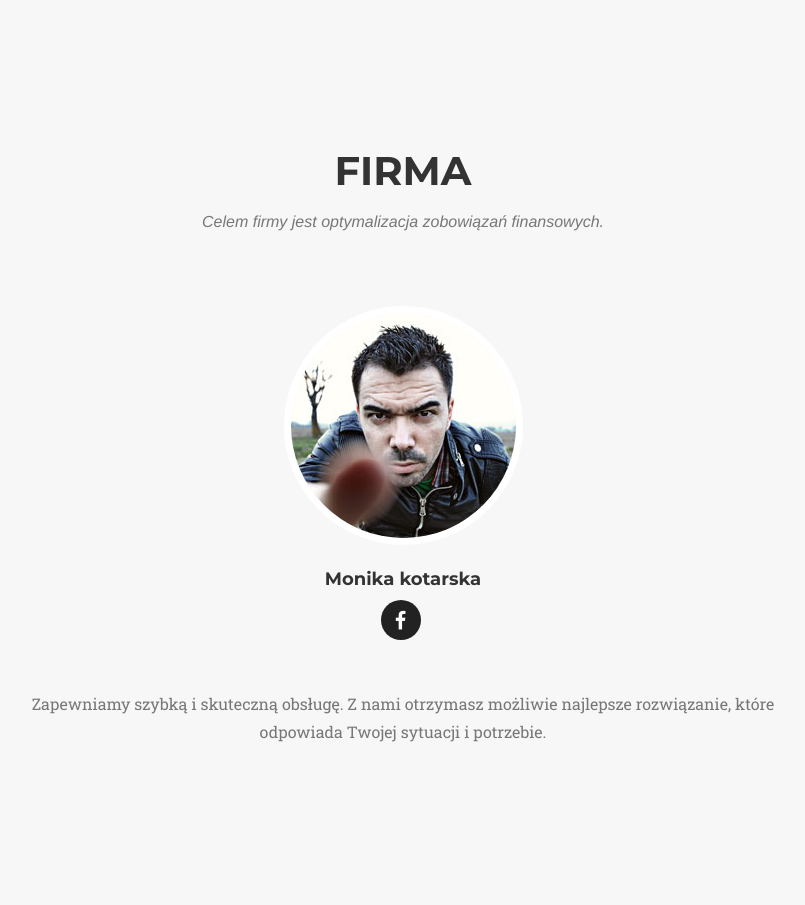
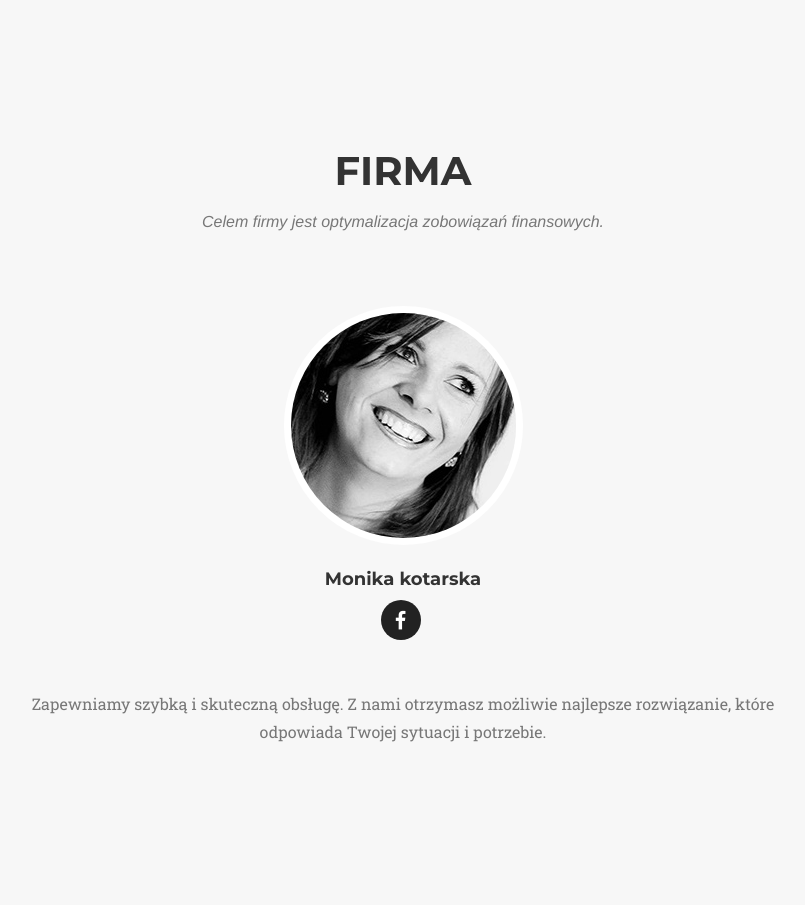
Before and after one commit to m4rc1no5/monikakotarska, a PHP site: template views/base.twig in a window 1280 px wide. Shown: the part 1762-2667 px from the top of the page, without its empty margins (237-1042 px from the left). Run offline with PHP 8.4, Linux system fonts and the light colour scheme; the template is opened without the code that fills it, so the values that code supplies are empty; some libraries are stand-ins or nearby versions; some web fonts are replaced.

Commit message:
Template

```diff
--- a/views/base.twig
+++ b/views/base.twig
@@ -154,7 +154,7 @@
             </div>
             <div class="col-sm-4">
                 <div class="team-member">
-                    <img src="/public/template/agency/img/team/2.jpg" class="img-responsive img-circle" alt="">
+                    <img src="/public/template/agency/img/team/mk.jpg" class="img-responsive img-circle" alt="">
                     <h4>Monika kotarska</h4>
                     <p class="text-muted"></p>
                     <ul class="list-inline social-buttons">
```
Also changed, not shown: web/public/template/agency/img/header-bg.jpg, web/public/template/agency/img/team/mk.jpg (added), 1 other file.
